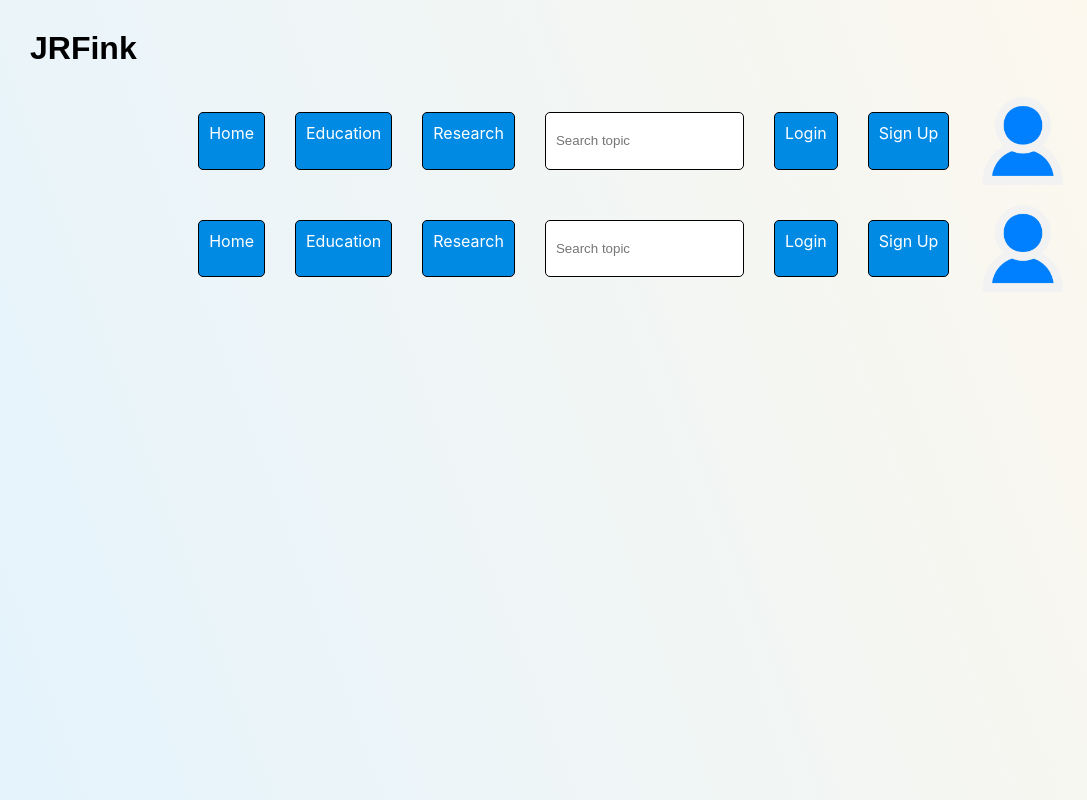
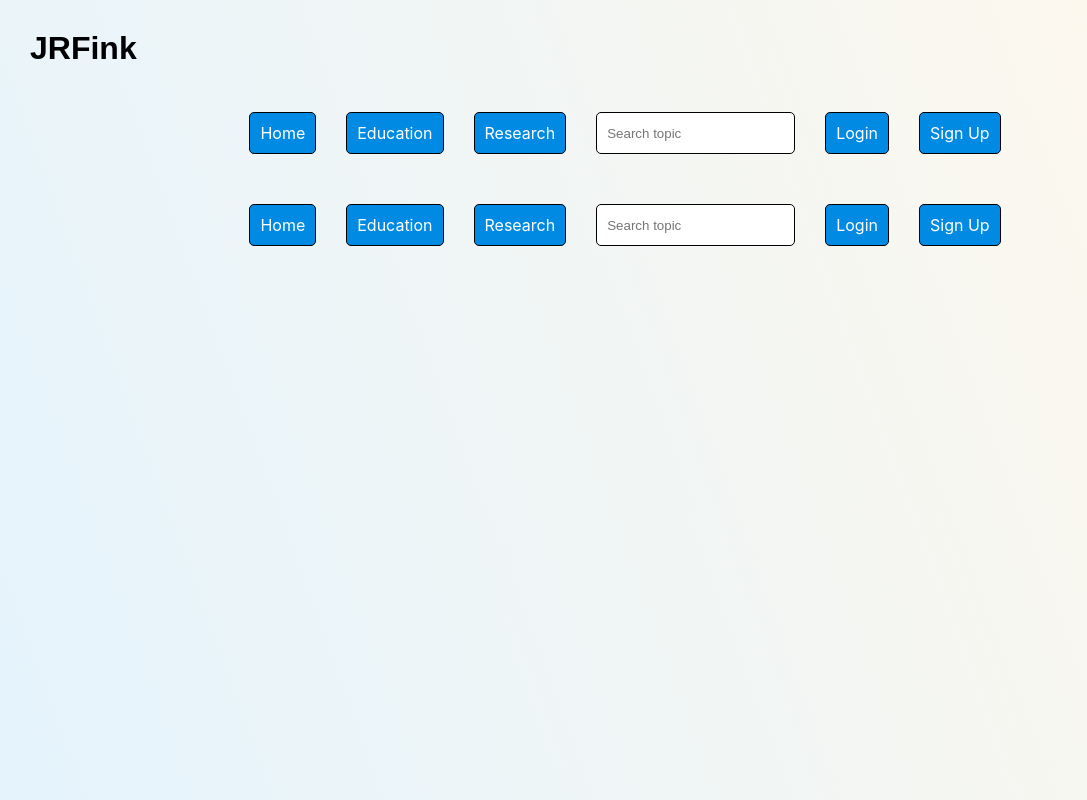
Before and after one commit to JRFink/jrfphyspagesnew, a Next.js app: page /components/navbar in a window 1280 px wide. Shown: the top 800 px of the page, without its empty margins (0-1087 px from the left). Built offline with nearby package versions, Linux system fonts and the light colour scheme.

Commit message:
Update navbar.tsx

```diff
--- a/pages/components/navbar.tsx
+++ b/pages/components/navbar.tsx
@@ -12,7 +12,7 @@ const Navbar = () => {
                 <input type="text" className={style.searchBox} placeholder="Search topic"></input>
                 <Link href="/auth/login" className={style.styleNav}>Login</Link>
                 <Link href="/auth/signup" className={style.styleNav}>Sign Up</Link>
-                <ProfileAv />
+
             </div>
             <br></br>
         </>
```
